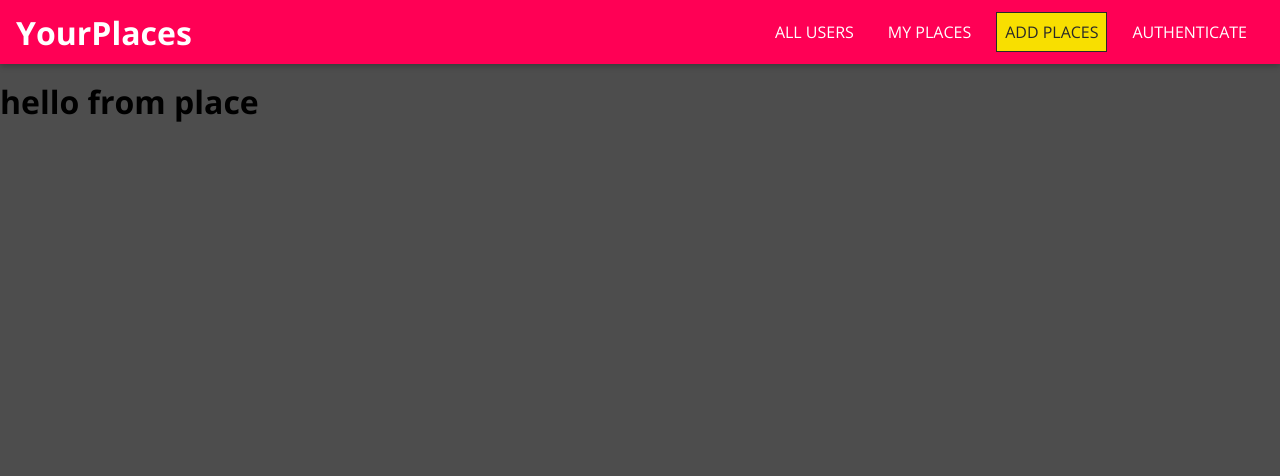
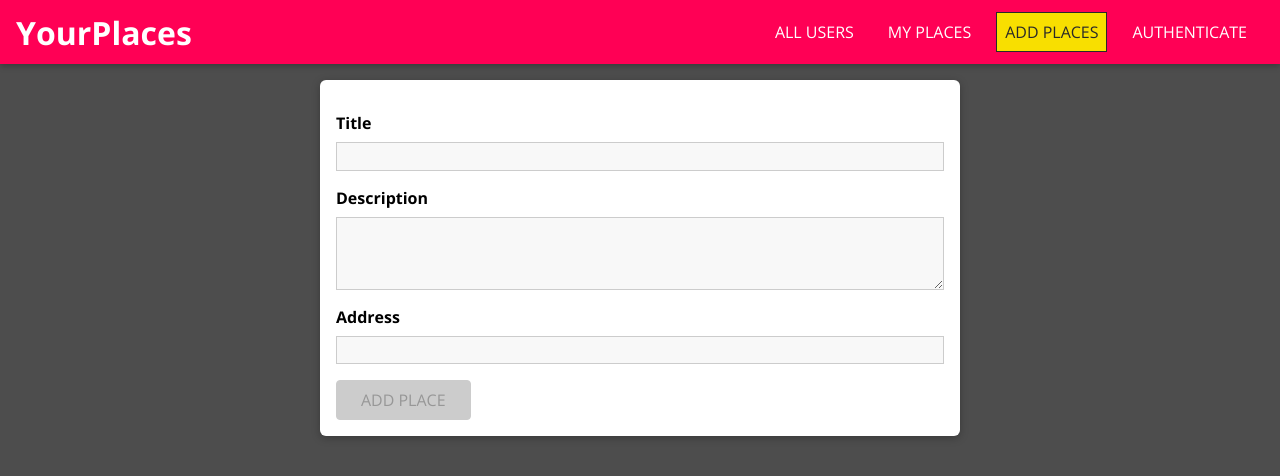
Before and after one commit to Amarsingh1303/tour_app, a React (Create React App) app in the folder client/: page /places/new in a window 1280 px wide. Shown: the top 476 px of the page. Built offline with nearby package versions, Linux system fonts and the light colour scheme.

Commit message:
added add place form

```diff
--- /dev/null
+++ b/client/src/places/pages/NewPlace.css
@@ -0,0 +1,11 @@
+.place-form {
+  position: relative;
+  list-style: none;
+  margin: 0 auto;
+  padding: 1rem;
+  width: 90%;
+  max-width: 40rem;
+  box-shadow: 0 2px 8px rgba(0, 0, 0, 0.26);
+  border-radius: 6px;
+  background: white;
+}
--- a/client/src/places/pages/NewPlace.js
+++ b/client/src/places/pages/NewPlace.js
@@ -1,11 +1,98 @@
-import React from "react";
+import React, { useCallback, useReducer } from "react";
 
-function NewPlace() {
+import {
+  VALIDATOR_REQUIRE,
+  VALIDATOR_MINLENGTH,
+} from "../../shared/Util/validators";
+import Input from "../../shared/FormElements/Input";
+import Button from "../../shared/FormElements/Button";
+import "./NewPlace.css";
+
+const formReducer = (state, action) => {
+  switch (action.type) {
+    case "INPUT_CHANGE":
+      let formIsValid = true;
+      for (const inputId in state.inputs) {
+        if (inputId === action.inputId) {
+          formIsValid = formIsValid && action.isValid;
+        } else {
+          formIsValid = formIsValid && state.inputs[inputId].isValid;
+        }
+      }
+      return {
+        ...state,
+        inputs: {
+          ...state.inputs,
+          [action.inputId]: { value: action.value, isValid: action.isValid },
+        },
+        isValid: formIsValid,
+      };
+    default:
+      return state;
+  }
+};
+
+const NewPlace = () => {
+  const [formState, dispatch] = useReducer(formReducer, {
+    inputs: {
+      title: {
+        value: "",
+        isValid: false,
+      },
+      description: {
+        value: "",
+        isValid: false,
+      },
+    },
+    isValid: false,
+  });
+
+  const inputHander = useCallback((id, value, isValid) => {
+    dispatch({
+      type: "INPUT_CHANGE",
+      value: value,
+      isValid: isValid,
+      inputId: id,
+    });
+  }, []);
+
+  const placeSubmitHandler = (event) => {
+    event.preventDefault();
+    console.log(formState.inputs);
+  };
+
   return (
-    <div>
-      <h1>hello from place</h1>
-    </div>
+    <form className="place-form" onSubmit={placeSubmitHandler}>
+      <Input
+        id="title"
+        element="input"
+        type="text"
+        label="Title"
+        validators={[VALIDATOR_REQUIRE()]}
+        errorText="please enter a valid title"
+        onInput={inputHander}
+      />
+      <Input
+        id="description"
+        element="textarea"
+        label="Description"
+        validators={[VALIDATOR_MINLENGTH(5)]}
+        errorText="please enter a valid description(atleast 5 character)"
+        onInput={inputHander}
+      />
+      <Input
+        id="address"
+        element="input"
+        label="Address"
+        validators={[VALIDATOR_REQUIRE()]}
+        errorText="please enter a valid address"
+        onInput={inputHander}
+      />
+      <Button type="submit" disabled={!formState.isValid}>
+        ADD PLACE
+      </Button>
+    </form>
   );
-}
+};
 
 export default NewPlace;
--- /dev/null
+++ b/client/src/shared/FormElements/Input.css
@@ -0,0 +1,41 @@
+.form-control {
+  margin: 1rem 0;
+}
+
+.form-control label,
+.form-control input,
+.form-control textarea {
+  display: block;
+}
+
+.form-control label {
+  font-weight: bold;
+  margin-bottom: 0.5rem;
+}
+
+.form-control input,
+.form-control textarea {
+  width: 100%;
+  font: inherit;
+  border: 1px solid #ccc;
+  background: #f8f8f8;
+  padding: 0.15rem 0.25rem;
+}
+
+.form-control input:focus,
+.form-control textarea:focus {
+  outline: none;
+  background: #ebebeb;
+  border-color: #510077;
+}
+
+.form-control--invalid label,
+.form-control--invalid p {
+  color: red;
+}
+
+.form-control--invalid input,
+.form-control--invalid textarea {
+  border-color: red;
+  background: #ffd1d1;
+}
--- /dev/null
+++ b/client/src/shared/FormElements/Input.js
@@ -0,0 +1,81 @@
+import React, { useReducer, useEffect } from "react";
+
+import { validate } from "../Util/validators";
+import "./Input.css";
+
+const inputReducer = (state, action) => {
+  switch (action.type) {
+    case "CHANGE":
+      return {
+        ...state,
+        value: action.val,
+        isValid: validate(action.val, action.validators),
+      };
+    case "TOUCH":
+      return {
+        ...state,
+        isTouched: true,
+      };
+    default:
+      return state;
+  }
+};
+
+const Input = (props) => {
+  const [inputState, dispatch] = useReducer(inputReducer, {
+    value: "",
+    isTouched: false,
+    isValid: false,
+  });
+
+  const { id, onInput } = props;
+  const { value, isValid } = inputState;
+  useEffect(() => {
+    onInput(id, value, isValid);
+  }, [id, value, isValid, onInput]);
+
+  const changeHandler = (event) => {
+    dispatch({
+      type: "CHANGE",
+      val: event.target.value,
+      validators: props.validators,
+    });
+  };
+
+  const touchHandler = () => {
+    dispatch({ type: "TOUCH" });
+  };
+
+  const element =
+    props.element === "input" ? (
+      <input
+        id={props.id}
+        type={props.type}
+        placeholder={props.placeholder}
+        onChange={changeHandler}
+        onBlur={touchHandler}
+        value={inputState.value}
+      />
+    ) : (
+      <textarea
+        id={props.id}
+        rows={props.rows || 3}
+        onChange={changeHandler}
+        onBlur={touchHandler}
+        value={inputState.value}
+      />
+    );
+  return (
+    <div
+      className={`form-control ${
+        !inputState.isValid && inputState.isTouched && "form-control--invalid"
+      }`}
+    >
+      <label htmlFor={props.id}>{props.label}</label>
+      {element}
+      {!inputState.isValid && inputState.isTouched && <p>{props.errorText}</p>}
+    </div>
+  );
+};
+
+export default Input;
--- /dev/null
+++ b/client/src/shared/Util/validators.js
@@ -0,0 +1,46 @@
+const VALIDATOR_TYPE_REQUIRE = "REQUIRE";
+const VALIDATOR_TYPE_MINLENGTH = "MINLENGTH";
+const VALIDATOR_TYPE_MAXLENGTH = "MAXLENGTH";
+const VALIDATOR_TYPE_MIN = "MIN";
+const VALIDATOR_TYPE_MAX = "MAX";
+const VALIDATOR_TYPE_EMAIL = "EMAIL";
+const VALIDATOR_TYPE_FILE = "FILE";
+
+export const VALIDATOR_REQUIRE = () => ({ type: VALIDATOR_TYPE_REQUIRE });
+export const VALIDATOR_FILE = () => ({ type: VALIDATOR_TYPE_FILE });
+export const VALIDATOR_MINLENGTH = (val) => ({
+  type: VALIDATOR_TYPE_MINLENGTH,
+  val: val,
+});
+export const VALIDATOR_MAXLENGTH = (val) => ({
+  type: VALIDATOR_TYPE_MAXLENGTH,
+  val: val,
+});
+export const VALIDATOR_MIN = (val) => ({ type: VALIDATOR_TYPE_MIN, val: val });
+export const VALIDATOR_MAX = (val) => ({ type: VALIDATOR_TYPE_MAX, val: val });
+export const VALIDATOR_EMAIL = () => ({ type: VALIDATOR_TYPE_EMAIL });
+
+export const validate = (value, validators) => {
+  let isValid = true;
+  for (const validator of validators) {
+    if (validator.type === VALIDATOR_TYPE_REQUIRE) {
+      isValid = isValid && value.trim().length > 0;
+    }
+    if (validator.type === VALIDATOR_TYPE_MINLENGTH) {
+      isValid = isValid && value.trim().length >= validator.val;
+    }
+    if (validator.type === VALIDATOR_TYPE_MAXLENGTH) {
+      isValid = isValid && value.trim().length <= validator.val;
+    }
+    if (validator.type === VALIDATOR_TYPE_MIN) {
+      isValid = isValid && +value >= validator.val;
+    }
+    if (validator.type === VALIDATOR_TYPE_MAX) {
+      isValid = isValid && +value <= validator.val;
+    }
+    if (validator.type === VALIDATOR_TYPE_EMAIL) {
+      isValid = isValid && /^\S+@\S+\.\S+$/.test(value);
+    }
+  }
+  return isValid;
+};
```
